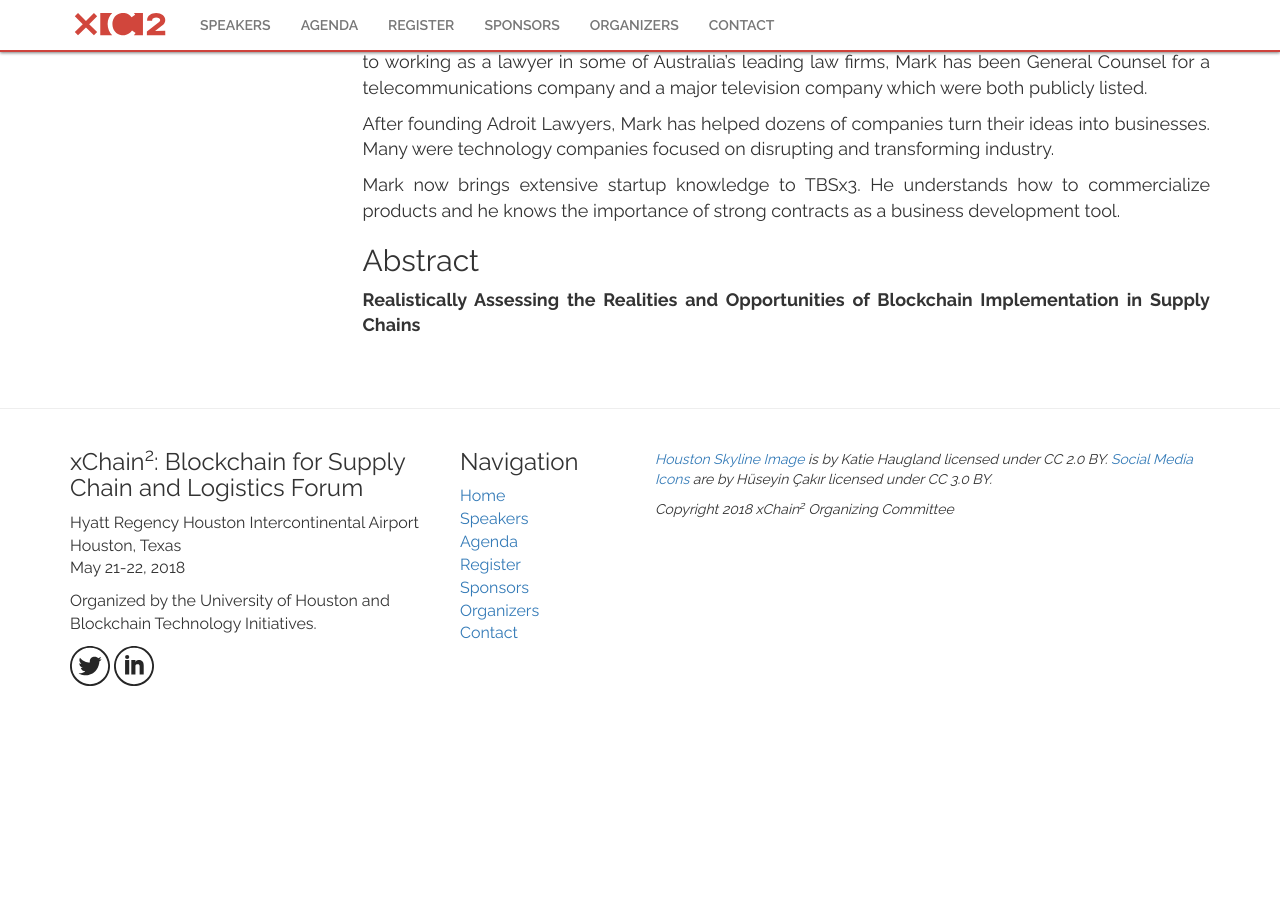
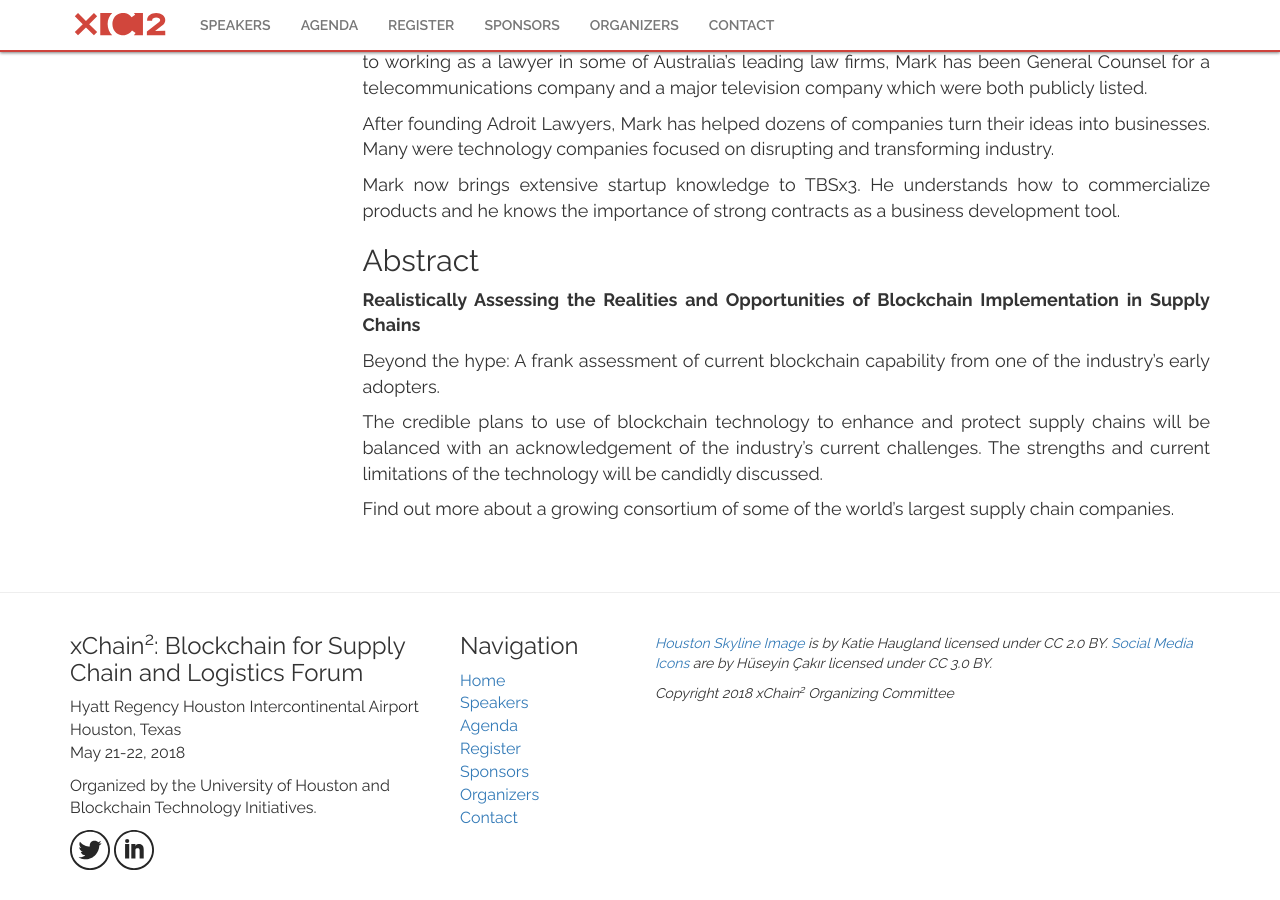
Before and after one commit to gnawalishyam/jekyll, a Jekyll site: the page built from _posts/2018-04-04-Mark-Toohey.md, in a window 1280 px wide and 900 px high, scrolled down 607 px. Built offline with Jekyll 4.4.1, drawn with Linux system fonts in a browser that asks for light colours; some web fonts are replaced; before the commit the page ends 1323 px from its top, so only the background shows below that.

Commit message:
Added Mark Toohey's abstract

```diff
--- a/_posts/2018-04-04-Mark-Toohey.md
+++ b/_posts/2018-04-04-Mark-Toohey.md
@@ -31,3 +31,9 @@ Mark now brings extensive startup knowledge to TBSx3. He understands how to comm
 ## Abstract
 
 **Realistically Assessing the Realities and Opportunities of Blockchain Implementation in Supply Chains**
+
+Beyond the hype: A frank assessment of current blockchain capability from one of the industry's early adopters.
+
+The credible plans to use of blockchain technology to enhance and protect supply chains will be balanced with an acknowledgement of the industry's current challenges. The strengths and current limitations of the technology will be candidly discussed.
+
+Find out more about a growing consortium of some of the world's largest supply chain companies.
```
